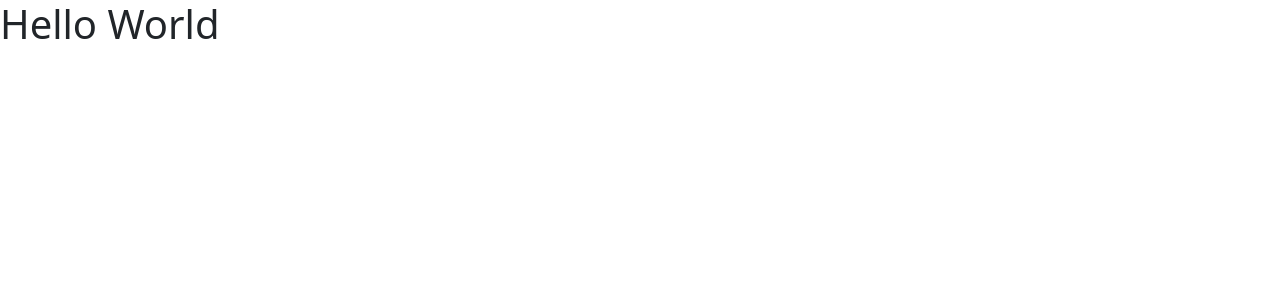
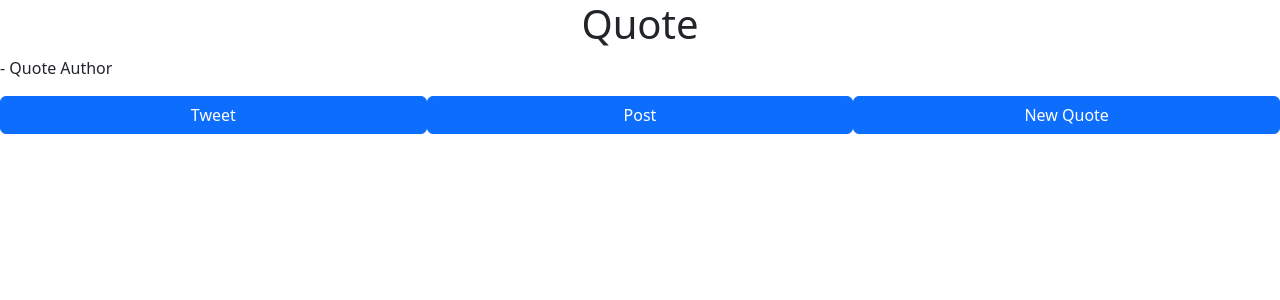
Before and after one commit to map-soriano/fcc-projects, a React (Vite) app in the folder front-end-development-libraries/random-quote-machine/: page / in a window 1280 px wide. Shown: the top 300 px of the page. Built offline with nearby package versions, Linux system fonts and the light colour scheme.

Commit message:
Replace HelloWorld component with QuoteBox

```diff
--- a/front-end-development-libraries/random-quote-machine/src/App.tsx
+++ b/front-end-development-libraries/random-quote-machine/src/App.tsx
@@ -1,9 +1,9 @@
-import HelloWorld from "./components/HelloWorld.tsx";
+import QuoteBox from "./components/QuoteBox";
 
 const App = () => {
   return (
     <div>
-      <HelloWorld />
+      <QuoteBox />
     </div>
   );
 };
```
